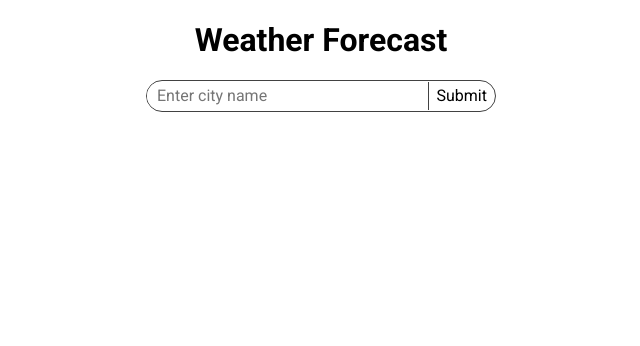
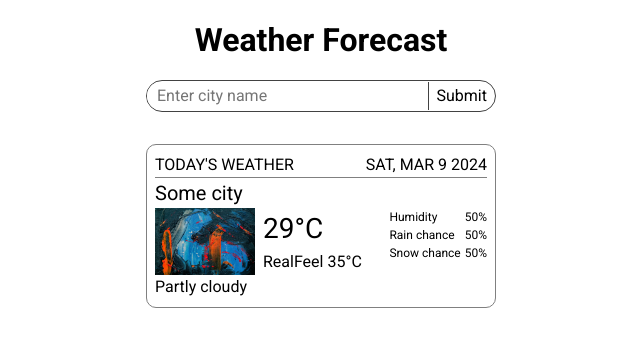
Before and after one commit to wnnow/weather-app, a website built with webpack: page src/index.html in a window 1280 px wide. Shown: the whole page, without its empty margins (319-959 px from the left). Built offline with nearby package versions, Linux system fonts and the light colour scheme.

Commit message:
Add getDate module, created dummy weather info item

```diff
--- a/src/index.html
+++ b/src/index.html
@@ -30,6 +30,42 @@
         <button type="submit" id="submit-location-btn">Submit</button>
       </div>
     </form>
-    <main></main>
+    <main>
+      <div class="weather-detail-container">
+        <div class="weather-day-info-container">
+          <div class="today-weather">TODAY'S WEATHER</div>
+          <div class="date">SAT, MAR 9 2024</div>
+        </div>
+        <div class="city-name">Some city</div>
+        <div class="weather-info-wrapper">
+          <div class="weather-info-left">
+            <div class="weather-img-temperature-wrapper">
+              <div>
+                <img class="weather-img" src="./images/img.jpg" alt="" />
+              </div>
+              <div>
+                <div class="avg-temperature cel">29&degC</div>
+                <div class="feel-like-temperature fah">RealFeel 35&degC</div>
+              </div>
+            </div>
+            <div class="weather-condition">Partly cloudy</div>
+          </div>
+          <div class="weather-info-right">
+            <div class="humidity-wrapper">
+              <div>Humidity</div>
+              <div class="humidity-num">50%</div>
+            </div>
+            <div class="rain-chance-wrapper">
+              <div>Rain chance</div>
+              <div class="rain-chance-num">50%</div>
+            </div>
+            <div class="snow-chance-wrapper">
+              <div>Snow chance</div>
+              <div class="snow-chance-num">50%</div>
+            </div>
+          </div>
+        </div>
+      </div>
+    </main>
   </body>
 </html>
--- a/src/style.css
+++ b/src/style.css
@@ -116,6 +116,7 @@ input {
   display: flex;
   justify-content: space-between;
   align-items: center;
+  margin-bottom: 32px;
 }
 
 .location-form-input-container {
@@ -147,3 +148,49 @@ input {
 #submit-location-btn:hover {
   background-color: aliceblue;
 }
+
+.weather-detail-container {
+  border: 1px solid gray;
+  max-width: 350px;
+  margin: 0 auto;
+  border-radius: 10px;
+  padding: 8px;
+  margin-bottom: 16px;
+}
+
+.weather-day-info-container {
+  display: flex;
+  justify-content: space-between;
+  border-bottom: 1px solid gray;
+}
+.weather-info-wrapper {
+  display: flex;
+  justify-content: space-between;
+}
+
+.weather-img-temperature-wrapper {
+  display: flex;
+  gap: 8px;
+}
+
+.city-name {
+  font-size: 1.25rem;
+}
+.weather-info-right {
+  font-size: 0.75rem;
+}
+.weather-img {
+  width: 100px;
+}
+
+.humidity-wrapper,
+.snow-chance-wrapper,
+.rain-chance-wrapper {
+  display: flex;
+  justify-content: space-between;
+  gap: 4px;
+}
+
+.avg-temperature {
+  font-size: 1.75rem;
+}
```
Also changed, not shown: src/modules/getDate.js (added, +42 -0 lines), dist/index.html, dist/main.js.
